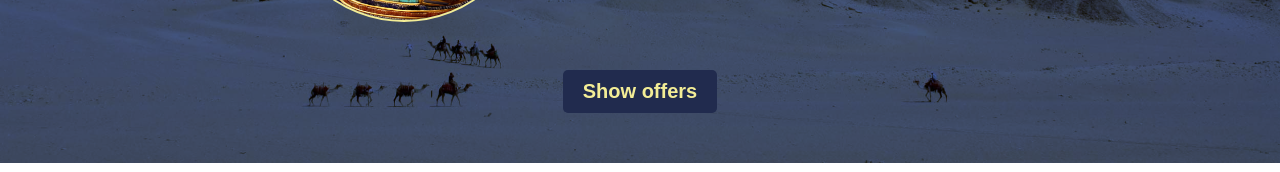
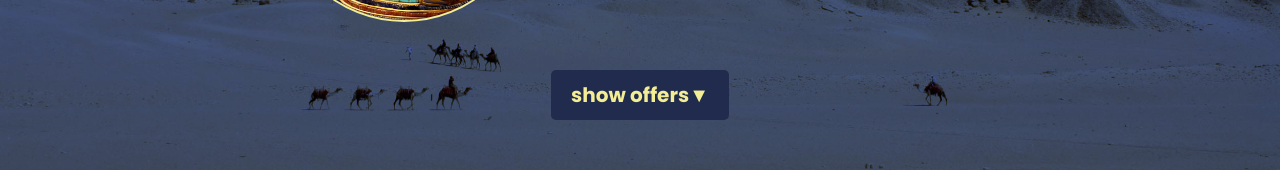
Before and after one commit to basemElsawy/tripPharaoh, a React (Create React App) app: page / in a window 1280 px wide. Shown: the part 1322-1494 px from the top of the page. Built offline with nearby package versions, Linux system fonts and the light colour scheme.

Commit message:
second component finished

```diff
--- a/src/components/packagesSection/packages.css
+++ b/src/components/packagesSection/packages.css
@@ -142,8 +142,9 @@
     justify-content: flex-start;
     row-gap: 50px;
     position: relative;
-    height: 95%;
+    height: 100%;
     padding: 10px;
+
     border-radius: 10px 10px 0px 0px;
     box-shadow: 0px 0px 70px 20px rgba(128, 128, 128, 0.245) ;
 
@@ -161,7 +162,7 @@
     display: flex;
     flex-direction: column;
     position: absolute;
-    bottom: 5%;
+    bottom: -100px;
     right: 5%;
 }
 .price-container span {
@@ -176,29 +177,34 @@
  transform: translateY(-100px);
  z-index: -10;
 opacity: 0;
-display: none;
 
-}
-.drop-down-animation{
-    animation: drop-down 1s ease-in-out forwards;
-
+  transition: 1s all;
 }
 
-@keyframes drop-down{
+.active-packages div{
+
+
+
+
+    animation: drop-down 1s ease-in-out forwards;
+}
+
+
+
+
+
+@keyframes drop-down {
     0%{
         height: 0;
         transform: translateY(-100px);
         z-index: -10;
        opacity: 0;
-       display: none;
+
     }
 
-    15%{
-        display: inline;
-    }
 
     35%{
-        height: auto;
+        height: 80%;
         transform: translateY(0px);
     }
     75%{
@@ -208,3 +214,11 @@ display: none;
         z-index: 1;
     }
 }
+
+
+.show-offers{
+    display: flex;
+    flex-direction: row;
+    justify-content: center;
+    align-items: center;
+}
--- a/src/components/packagesSection/packages.jsx
+++ b/src/components/packagesSection/packages.jsx
@@ -9,10 +9,18 @@ import Data from './data'
 const Packages = (props) => {
 
     const [dropDown, setDropDown] = useState(false)
+    const [valueOfEl, setValue] = useState({
+        ifClickTrue: <div className='show-offers btn'> <span>show offers</span><span>&#x25BC;</span> </div>
+        , ifClickFalse: <div className='show-offers btn'> <span>Close offers</span><span>&#x25B2;</span> </div>
+    })
+    const dropDownCLick = () => {
+        setDropDown(true)
 
-    const dropDownCLick = () => {
-        setDropDown(!false)
 
+    }
+
+    const menuDisappear = () => {
+        setDropDown(false)
     }
 
     return (
@@ -34,16 +42,18 @@ const Packages = (props) => {
 
                     </div>
                     <div className='show-offers'>
-                        <button onClick={() => {
-                            dropDownCLick()
-                        }} className='btn show-offers'>Show offers</button>
+                        <a href='#packages-menu' onClick={() => {
+                            !dropDown ? dropDownCLick() : menuDisappear()
+                        }} >{
+                                !dropDown ? valueOfEl.ifClickTrue : valueOfEl.ifClickFalse
+                            }</a>
                     </div>
                 </div>
             </div>
-            <div className='trip-packages'>
+            <div id='packages-menu' className={dropDown ? 'active-packages' : 'trip-packages'}>
                 {Data.map((val, id) => {
                     return (
-                        <div className={dropDown ? 'drop-down-animation' : ''}>
+                        <div>
                             <PackageCards key={id} imageMain={val.imageMain} tripName={val.tripName} tripDetails={val.tripDetails} subImg={val.subImg} tripPrice={val.tripPrice} />
                         </div>
                     )
--- a/src/index.css
+++ b/src/index.css
@@ -9,6 +9,10 @@ body{
   height: auto;
 }
 
+html{
+  scroll-behavior: smooth;
+  scroll-padding-top: 70px;
+}
 
 :root{
   --first-section-Fsize:95px;
```
